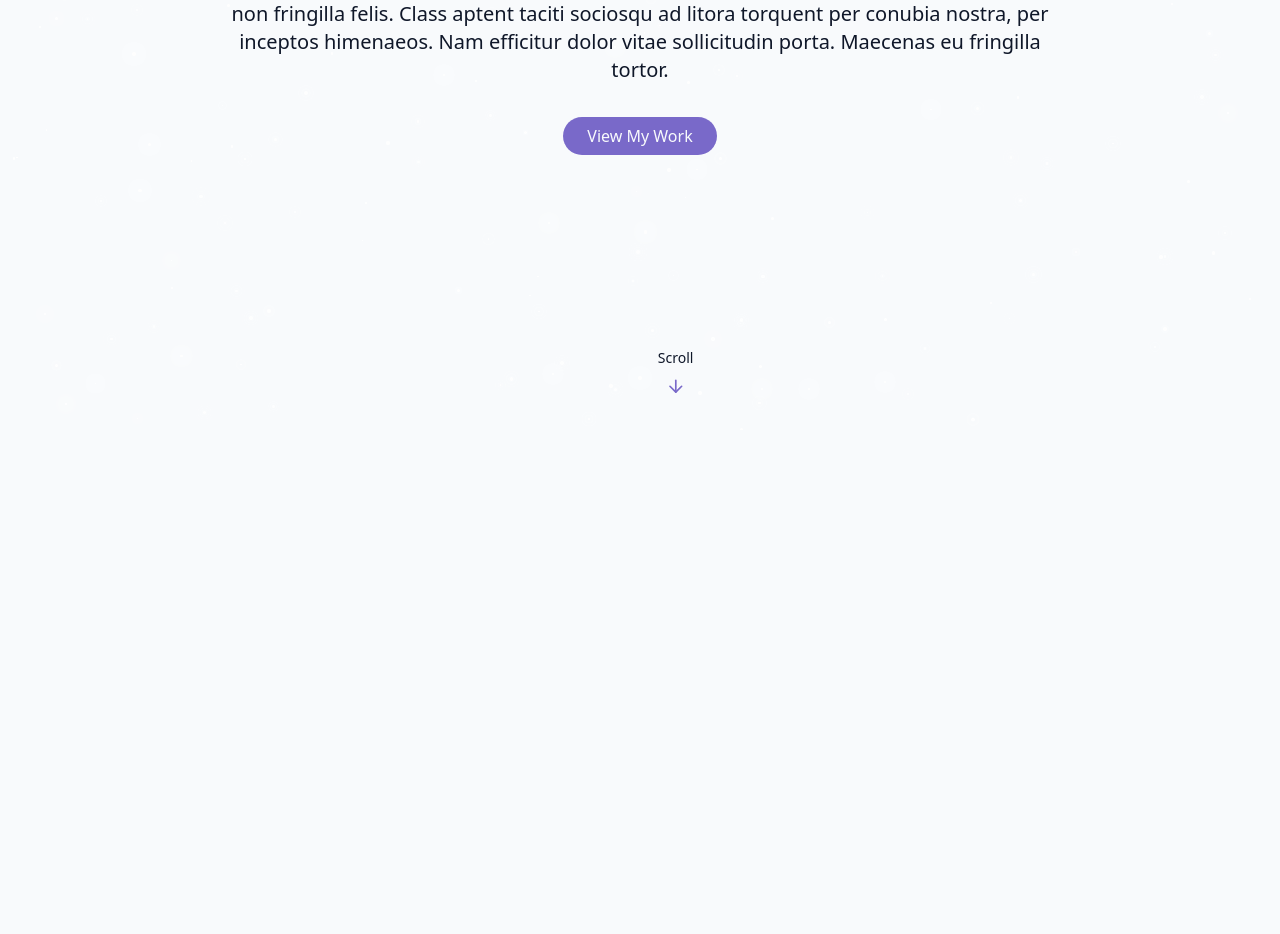
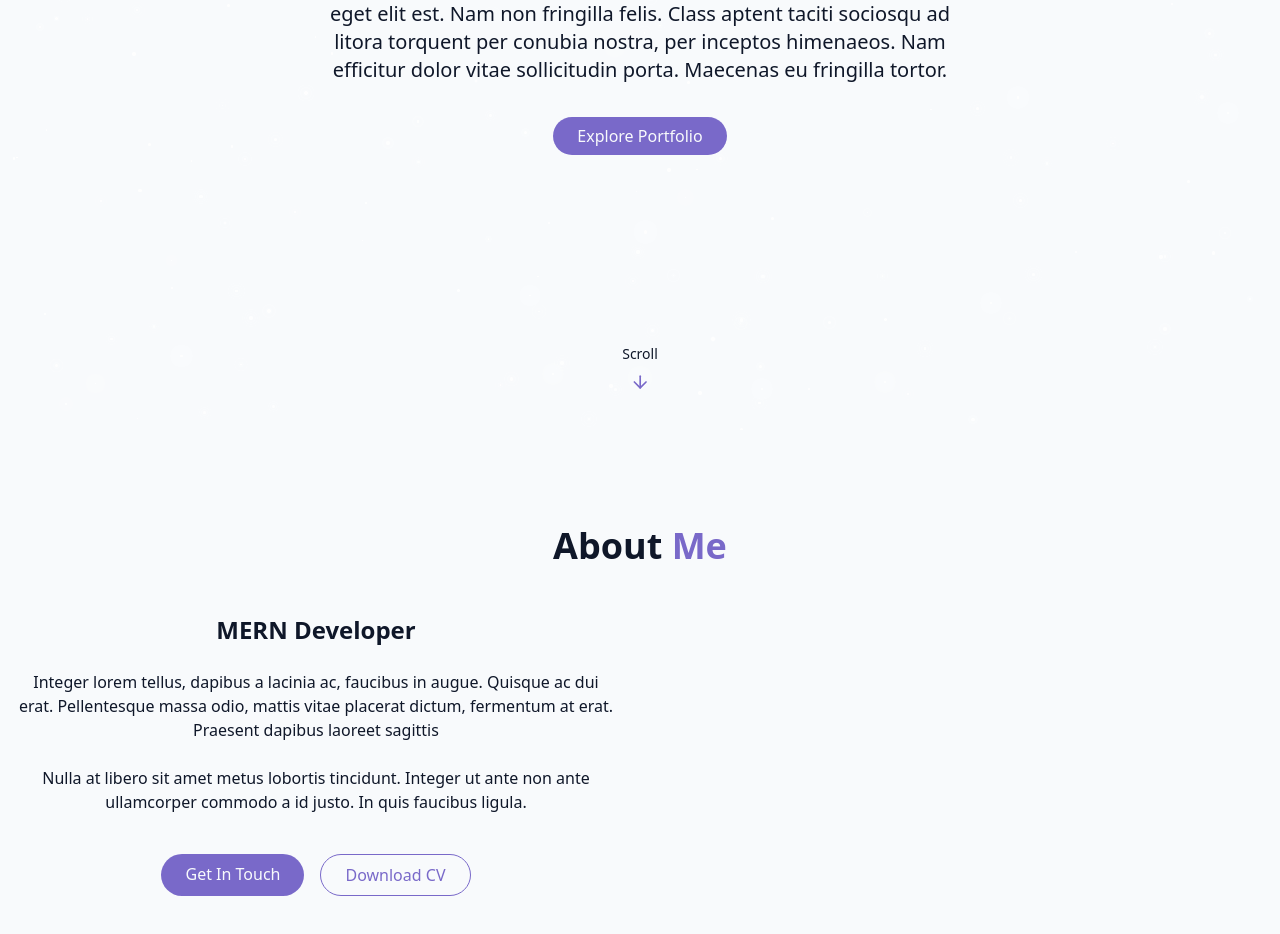
Before and after one commit to solodevss/reactjs-tailwind-portfolio, a React (Vite) app: page / in a window 1280 px wide. Shown: the part 370-1304 px from the top of the page. Before the commit the page ends 800 px from the top, so only its background shows below. Built offline with nearby package versions, Linux system fonts and the light colour scheme.

Commit message:
Completed HeroSection, fixed minor UI alignment issue, and started About Me section layout

```diff
--- /dev/null
+++ b/src/components/About.jsx
@@ -0,0 +1,42 @@
+export const About = () => {
+
+    return (
+        <section id="about" className="py-24 px-4 relative">
+            {" "}
+            <div className="container mx-auto max-w-5xl">
+                <h2 className="text-3xl md:text-4xl font-bold mb-12 text-center">
+                    About <span className="text-primary">Me</span>
+                </h2>
+            </div>
+
+            <div className="grid grid-cols-1 md:grid-cols-2 gap-12 items-center">
+                <div className="space-y-6">
+                    <h3 className="text-2xl font-semibold">MERN Developer</h3>
+
+                    <p className="text-muted-foreground">
+                        Integer lorem tellus, dapibus a lacinia ac, faucibus in augue.
+                        Quisque ac dui erat. Pellentesque massa odio, mattis vitae placerat dictum,
+                        fermentum at erat. Praesent dapibus laoreet sagittis
+                    </p>
+
+                    <p className="text-muted-foreground">
+                        Nulla at libero sit amet metus lobortis tincidunt. Integer ut ante non ante
+                        ullamcorper commodo a id justo. In quis faucibus ligula.
+                    </p>
+
+                    <div className="flex flex-col sm:flex-row gap-4 pt-4 justify-center">
+                        <a href="#contact" className="cosmic-button">
+                            {" "}
+                            Get In Touch
+                        </a>
+
+                        <a href="" className="px-6 py-2 rounded-full border border-primary text-primary hover:bg-primary/10 transition-colors duration-300 ">
+                            {" "}
+                            Download CV
+                        </a>
+                    </div>
+                </div>
+            </div>
+        </section>
+    )
+}
--- a/src/components/HeroSection.jsx
+++ b/src/components/HeroSection.jsx
@@ -18,7 +18,7 @@ export const HeroSection = () => {
                         <span className="text-gradient ml-2 opacity-0 animate-fade-in-delay-5">{" "} Isu</span>
                     </h1>
 
-                    <p className="text-lg md:text-xl text-muted-foreground max-2-2xl mx-auto opacity-o animate-fade-in-delay-6">
+                    <p className="text-lg md:text-xl text-muted-foreground max-w-2xl mx-auto opacity-0 animate-fade-in-delay-6">
                         Nunc orci quam, efficitur sed mattis facilisis, tincidunt eu erat. Proin eget elit est.
                         Nam non fringilla felis. Class aptent taciti sociosqu ad litora torquent per conubia nostra,
                         per inceptos himenaeos. Nam efficitur dolor vitae sollicitudin porta. Maecenas eu fringilla tortor.
@@ -26,12 +26,12 @@ export const HeroSection = () => {
 
                     <div className="pt-4 opacity-0 animate-fade-in-delay-4">
                         <a href="#projects" className="cosmic-button">
-                            View My Work
+                            Explore Portfolio
                         </a>
                     </div>
 
                     {/* ArrowDown animation */}
-                    <div className="absolute bottom-8 left-1/2 transform translate-x-1/2 flex flex-col items-center justify-center animate-bounce">
+                    <div className="absolute bottom-8 left-1/2 transform -translate-x-1/2 flex flex-col items-center justify-center animate-bounce">
                         <span className="text-sm text-muted-foreground mb-2"> Scroll </span>
                         <ArrowDown className="h-5 w-5 text-primary"/>
                     </div>
--- a/src/components/NavBar.jsx
+++ b/src/components/NavBar.jsx
@@ -11,9 +11,12 @@ const navItems = [
 ];
 export const NavBar = () => {
 
+    // checks if the user has scrolled down a bit (to change navbar style)
+    // checks if the mobile menu is open or closed.
     const [isScrolled, setIsScrolled] = useState(false);
     const [isMenuOpen, setIsMenuOpen] = useState(false);
 
+    // tracking scroll
     useEffect(() => {
         const handleScroll = () => {
             setIsScrolled(window.screenY > 10)
--- a/src/pages/Home.jsx
+++ b/src/pages/Home.jsx
@@ -3,6 +3,7 @@ import { ThemeToggler } from "@components/ThemeToggler";
 import { StarBackground } from "@components/StarBackground";
 import { NavBar } from "@components/NavBar";
 import { HeroSection } from "@components/HeroSection";
+import { About } from "../components/About";
 
 export const Home = () => {
     return <div className="min-h-screen bg-background text-foreground overflow-x-hidden">
@@ -19,6 +20,8 @@ export const Home = () => {
         {/* Main Content */}
         <main>
             <HeroSection />
+
+            <About />
         </main>
 
         {/* Footer */}
```
